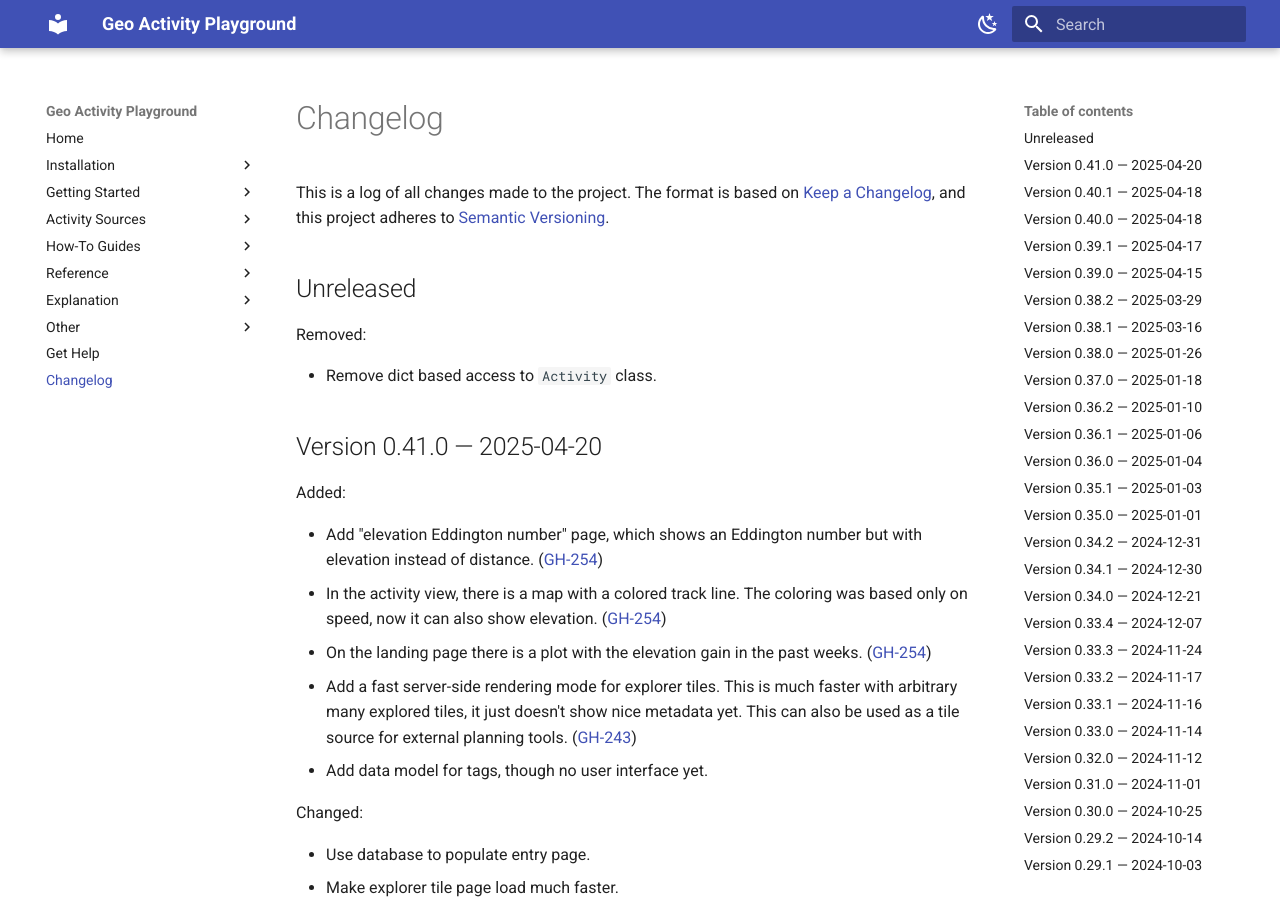
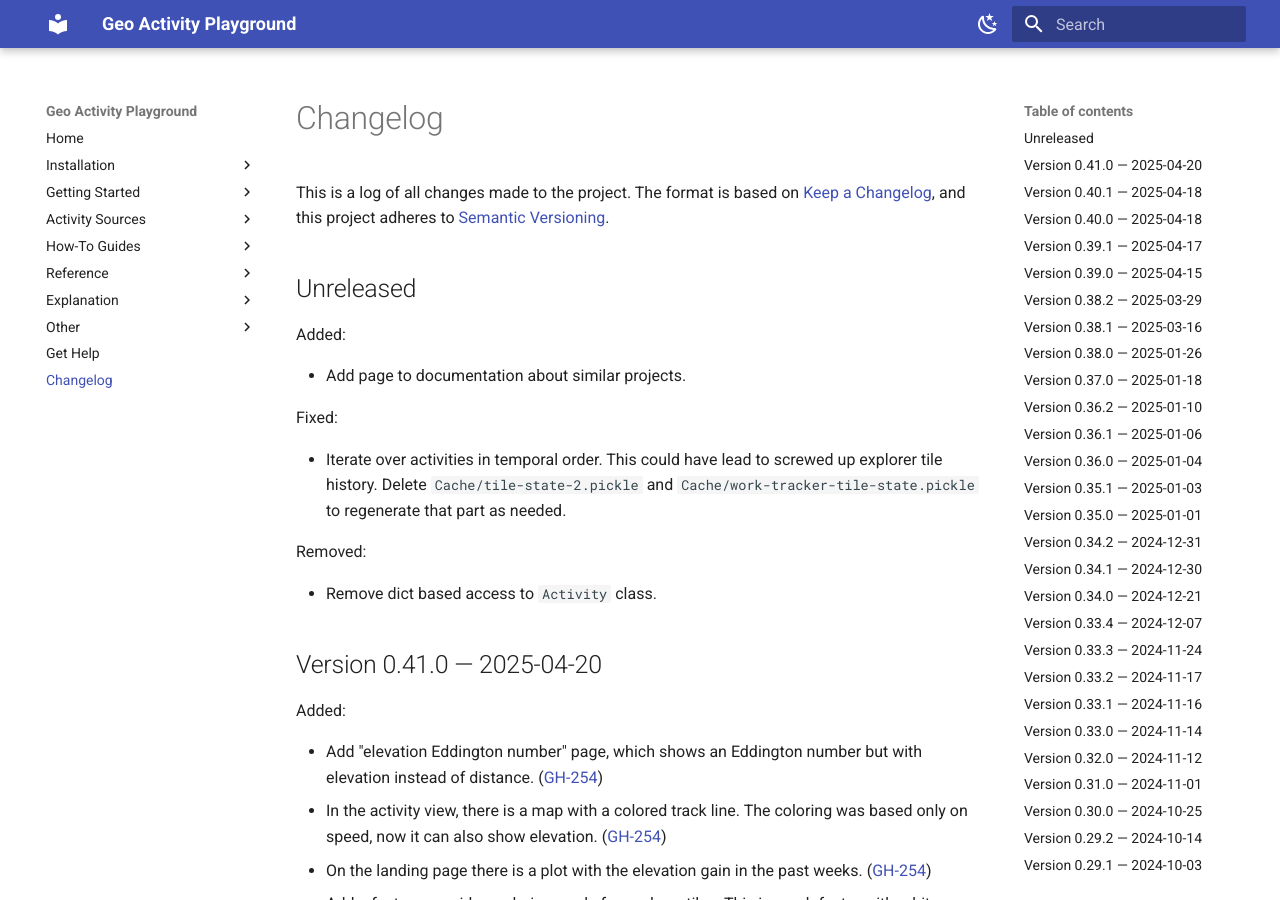
Before and after one commit to martin-ueding/geo-activity-playground, an MkDocs documentation site: the page built from docs/changelog.md, in a window 1280 px wide and 900 px high. Built offline with MkDocs 1.6.1 and Material for MkDocs 9.7.7, drawn with Linux system fonts in a browser that asks for light colours.

```diff
--- a/docs/changelog.md
+++ b/docs/changelog.md
@@ -16,6 +16,14 @@
 -->
 
 ## Unreleased
+
+Added:
+
+- Add page to documentation about similar projects.
+
+Fixed:
+
+- Iterate over activities in temporal order. This could have lead to screwed up explorer tile history. Delete `Cache/tile-state-2.pickle` and `Cache/work-tracker-tile-state.pickle` to regenerate that part as needed.
 
 Removed:
 
```
Also changed, not shown: 1 other file.
